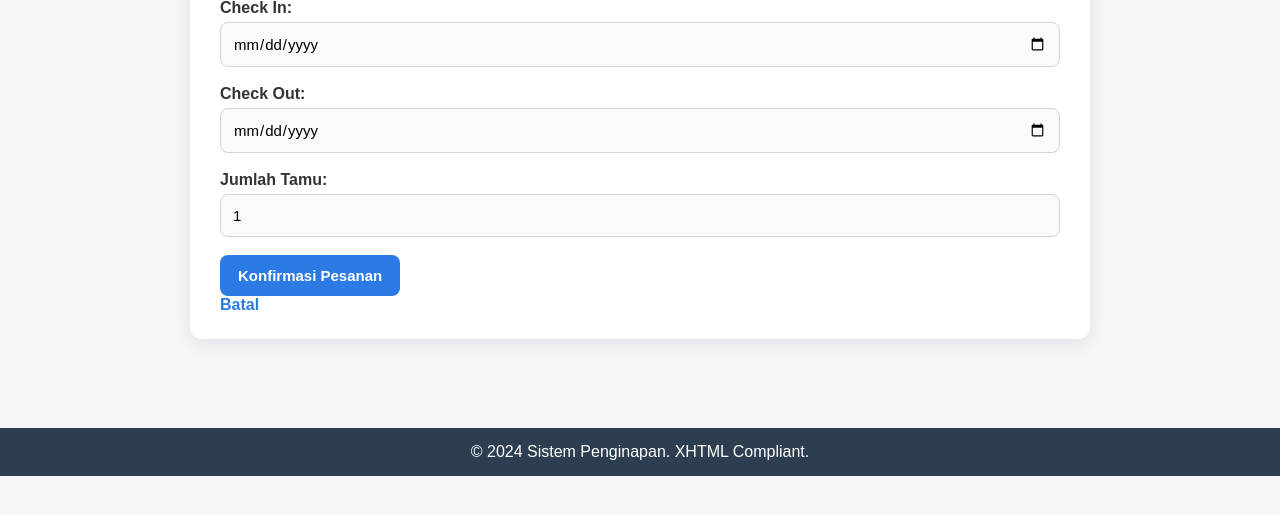
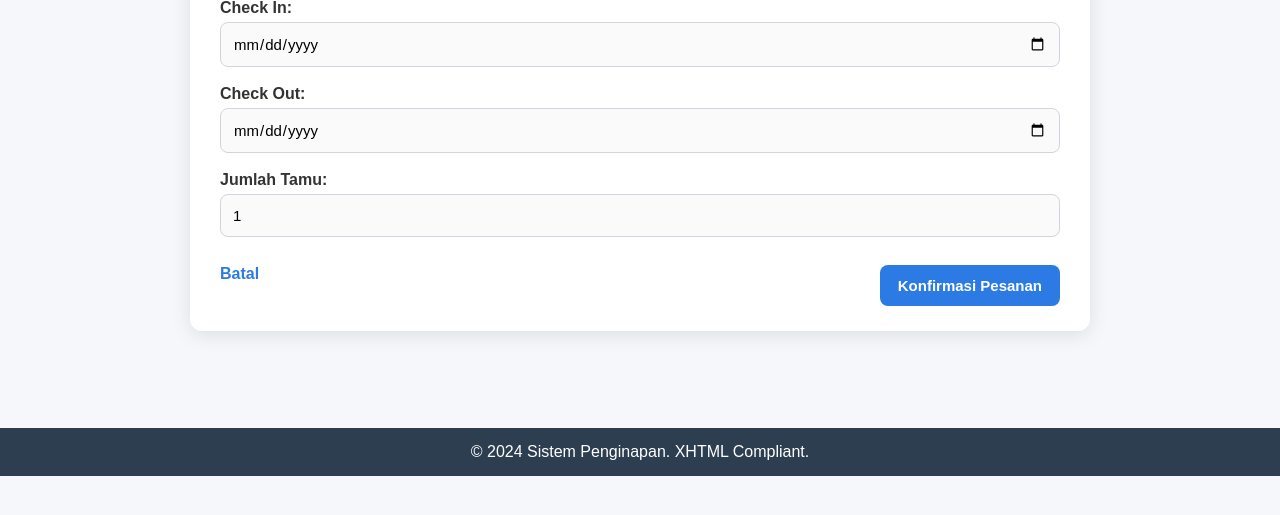
Before and after one commit to EzraAditya/TubesPWD, a PHP site: page /views/booking.php?id=1 in a window 1280 px wide. Shown: the part 191-706 px from the top of the page. Run offline with PHP 8.4, Linux system fonts and the light colour scheme; the visitor is signed in with stand-in values (Sample User, id 1); data that the repository does not hold is empty.

Commit message:
booking kamar

```diff
--- a/views/booking.php
+++ b/views/booking.php
@@ -24,8 +24,10 @@ include '../includes/header.php';
         <label>Jumlah Tamu:</label>
         <input type="number" name="jumlah_tamu" value="1" min="1" required="required" />
 
-        <button type="submit" name="book_now">Konfirmasi Pesanan</button>
+        <div style="display:flex; justify-content:space-between; margin-top:10px;">
+            <a href="home.php">Batal</a>
+            <button class="btn-primary">Konfirmasi Pesanan</button>
+        </div>
     </form>
-    <a href="dashboard.php">Batal</a>
 </div>
 <?php include '../includes/footer.php'; ?>
```
